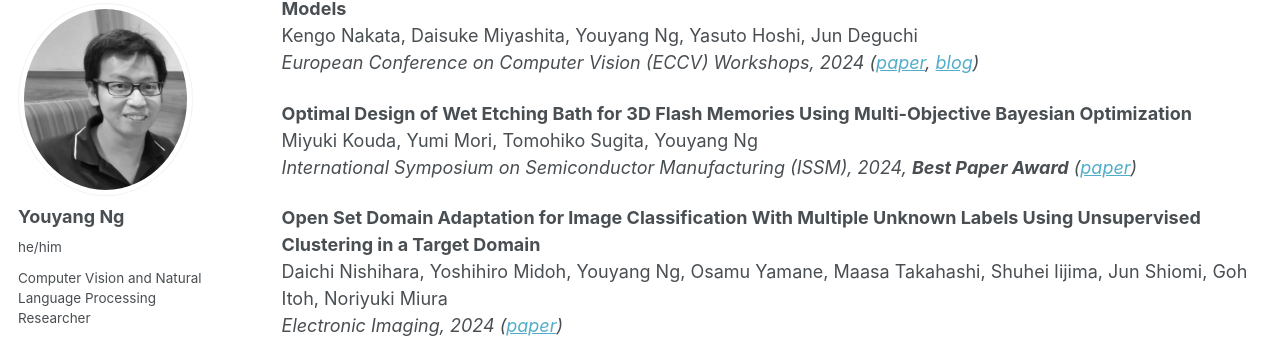
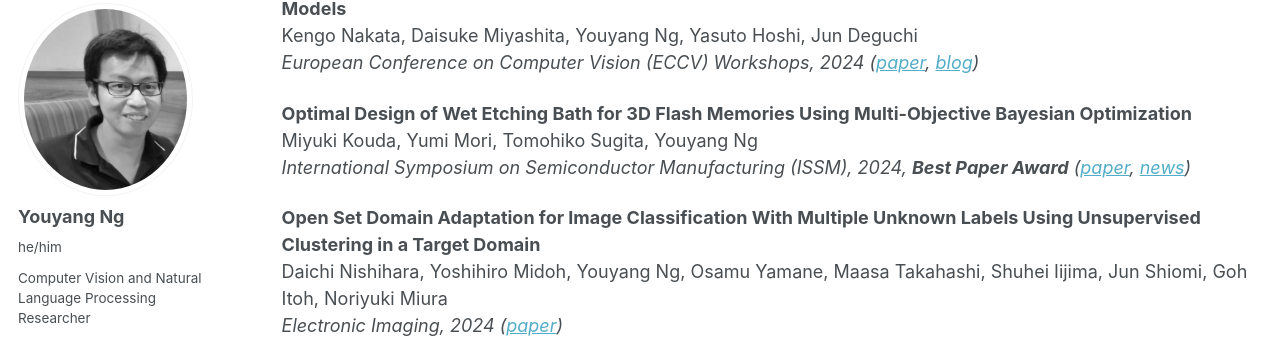
Before and after one commit to yy29/yy29.github.io, a Jekyll site: the page built from _pages/publications.md, in a window 1280 px wide and 900 px high, scrolled down 2455 px. Shown: the part 103-452 px from the top of the window. Built offline with Jekyll 4.4.1, drawn with Linux system fonts in a browser that asks for light colours; some web fonts are replaced.

Commit message:
Update publications.md

```diff
--- a/_pages/publications.md
+++ b/_pages/publications.md
@@ -99,7 +99,7 @@ Kengo Nakata, Daisuke Miyashita, Youyang Ng, Yasuto Hoshi, Jun Deguchi
 
 **Optimal Design of Wet Etching Bath for 3D Flash Memories Using Multi-Objective Bayesian Optimization**
 Miyuki Kouda, Yumi Mori, Tomohiko Sugita, Youyang Ng
-*International Symposium on Semiconductor Manufacturing (ISSM), 2024, **Best Paper Award** ([paper](https://ieeexplore.ieee.org/document/10874985))*
+*International Symposium on Semiconductor Manufacturing (ISSM), 2024, **Best Paper Award** ([paper](https://ieeexplore.ieee.org/document/10874985), [news](https://www.semiconportal.com/archive/blog/insiders/hattori/250214-chipmanufacturingai.html))*
 
 **Open Set Domain Adaptation for Image Classification With Multiple Unknown Labels Using Unsupervised Clustering in a Target Domain**
 Daichi Nishihara, Yoshihiro Midoh, Youyang Ng, Osamu Yamane, Maasa Takahashi, Shuhei Iijima, Jun Shiomi, Goh Itoh, Noriyuki Miura
```
